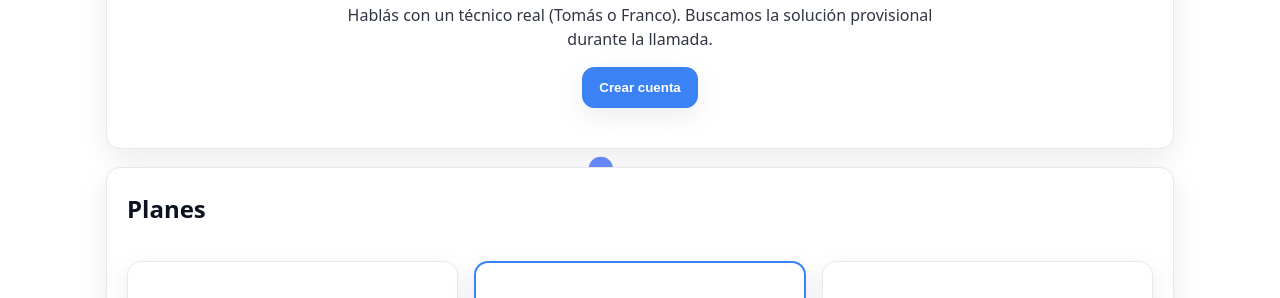
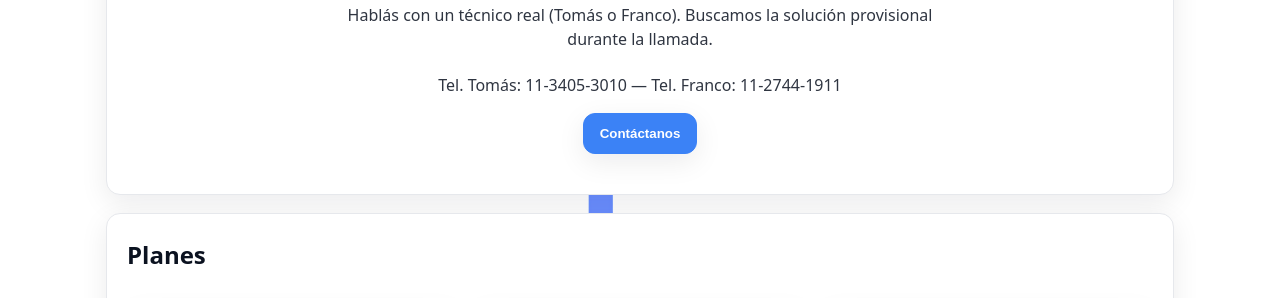
Before and after one commit to Emanuel-Oliveira-da-Silva/Technolokia-web-page, a plain HTML site: page index.html in a window 1280 px wide. Shown: the part 261-559 px from the top of the page. Drawn offline with Linux system fonts and the light colour scheme.

```diff
--- a/index.html
+++ b/index.html
@@ -35,7 +35,8 @@
   <section class="panel hero" style="margin-top: 20px;">
     <h1 class="title">Soporte técnico directo, sin tickets eternos</h1>
     <p class="lead">Hablás con un técnico real (Tomás o Franco). Buscamos la solución provisional durante la llamada.</p>
-    <button class="btn btn-primary" onclick="location.href='register.html'">Crear cuenta</button>
+    <p class="lead">Tel. Tomás: 11-3405-3010 — Tel. Franco: 11-2744-1911</p>
+    <button class="btn btn-primary" onclick="location.href='contac.html'">Contáctanos</button>
   </section>
 
   <section class="panel">
```
Also changed, not shown: login.html (+6 -0 lines).
